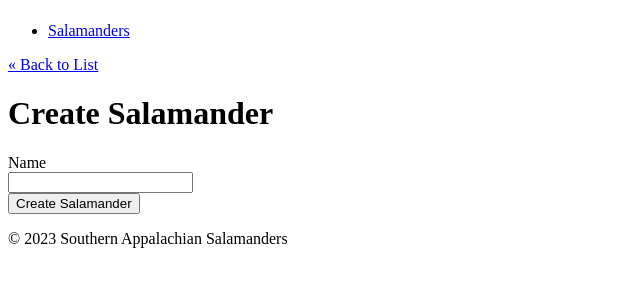
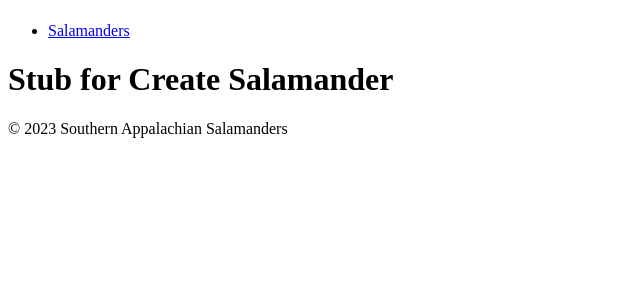
Before and after one commit to Kfranklin134/sas, a PHP site: page /phase03/public/salamanders/new.php in a window 1280 px wide. Shown: the part 58-358 px from the top of the page, without its empty margins (0-640 px from the left). Run offline with PHP 8.4, Linux system fonts and the light colour scheme.

Commit message:
Modifies salamanders/new.php to stub page

```diff
--- a/phase03/public/salamanders/new.php
+++ b/phase03/public/salamanders/new.php
@@ -18,7 +18,9 @@ $page_title = 'Add New Salamander';
 include(SHARED_PATH . '/salamander-header.php');
 ?>
 
-<div id = "content">
+<h1>Stub for Create Salamander</h1>
+
+<!-- <div id = "content">
 
   <a class="back-link" href="<?php echo url_for('/salamanders/index.php'); ?>">&laquo; Back to List</a>
 
@@ -29,6 +31,6 @@ include(SHARED_PATH . '/salamander-header.php');
     <input type="text" name="salamanderName"><br>
     <input type="submit" value="Create Salamander">
   </form>
-</div>
+</div> -->
 
 <?php include(SHARED_PATH . '/salamander-footer.php'); ?>
```
